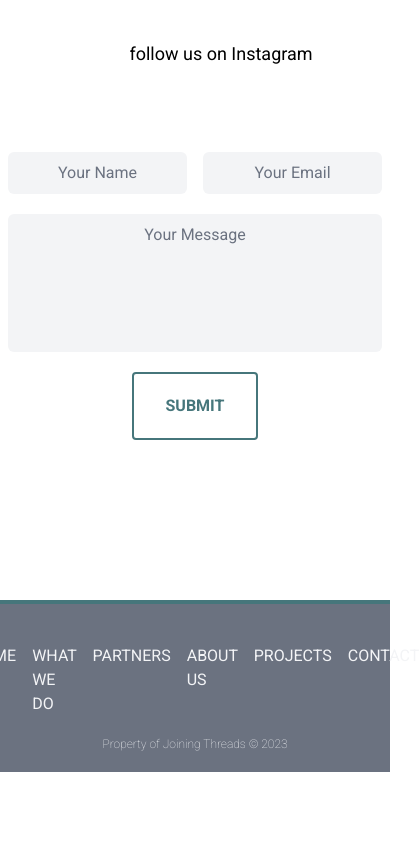
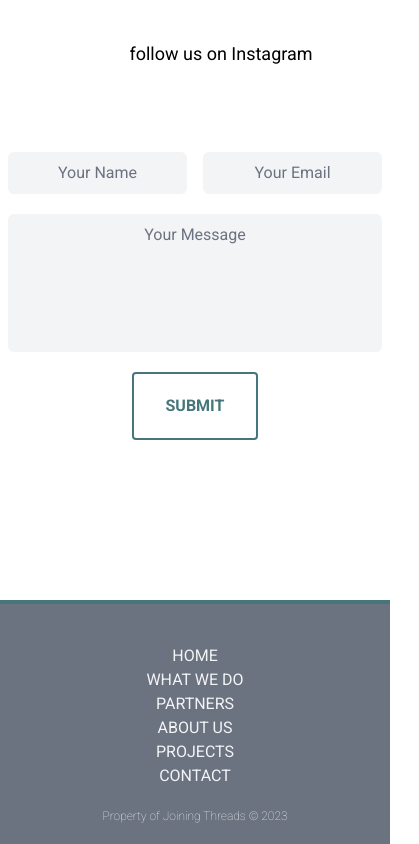
Before and after one commit to sindhueswaran/JoiningThreads, a Next.js app: page / in a window 390 px wide. Shown: the part 6574-7418 px from the top of the page, 419 px wide, since content can reach past the window. Before the commit the page ends 7346 px from the top, so only its background shows below. Built offline with nearby package versions, Linux system fonts and the light colour scheme; some icons are missing; a web font is replaced by a local one.

Commit message:
Add files via upload

```diff
--- a/app/components/footer.js
+++ b/app/components/footer.js
@@ -5,7 +5,7 @@ export default function Footer() {
   return (
     <div>
       <footer className="bg-gray-500 py-5 border-t-4 border-jt-primary">
-        <nav className="flex justify-center py-5">
+        <nav className="text-center md:flex justify-center py-5">
           {MenuData.map((data, index) => {
             return (
               <li key={{ index }} className="list-none mx-2">
```
